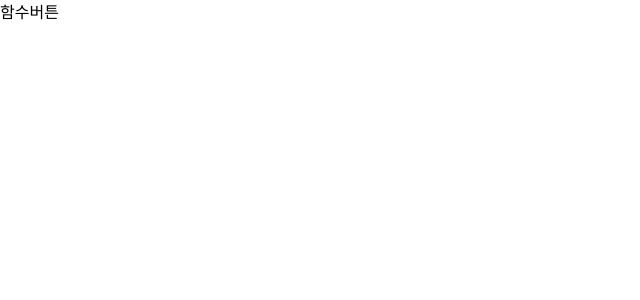
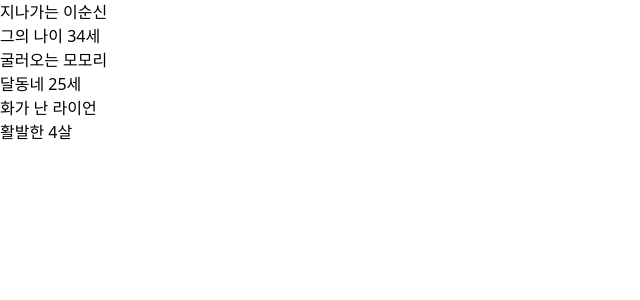
Before and after one commit to kablt-6362/remote-local, a React (Vite) app in the folder React/my-react-app/: page / in a window 1280 px wide. Shown: the top 300 px of the page, without its empty margins (0-640 px from the left). Built offline with nearby package versions, Linux system fonts and the light colour scheme.

Commit message:
children props예시

```diff
--- a/React/my-react-app/src/App.jsx
+++ b/React/my-react-app/src/App.jsx
@@ -1,10 +1,10 @@
 import React from "react";
-import CardContainer from "./components/PropsFunction/CardContainer";
+import Parent from "./components/PropsChildren/Parent";
 
 export default function App() {
   return (
     <div>
-      <CardContainer></CardContainer>
+      <Parent></Parent>
     </div>
   );
 }
--- /dev/null
+++ b/React/my-react-app/src/components/PropsChildren/Children.jsx
@@ -0,0 +1,7 @@
+import React from "react";
+
+// 매개변수 props(객체)에 객체의 구조 분해 할당을 적용
+// const {children}= props;
+export default function Children({ children }) {
+  return <div>{children}</div>;
+}
--- /dev/null
+++ b/React/my-react-app/src/components/PropsChildren/Parent.jsx
@@ -0,0 +1,28 @@
+import React from "react";
+import Children from "./Children";
+
+export default function Parent() {
+
+  return (
+    <div>
+      <Children>
+        <div>
+          <h1>지나가는 이순신</h1>
+          <h2>그의 나이 34세</h2>
+        </div>
+      </Children>
+      <Children>
+        <div>
+          <h1>굴러오는 모모리</h1>
+          <h2>달동네 25세</h2>
+        </div>
+      </Children>
+      <Children>
+        <div>
+          <h1>화가 난 라이언</h1>
+          <h2>활발한 4살</h2>
+        </div>
+      </Children>
+    </div>
+  );
+}
```
